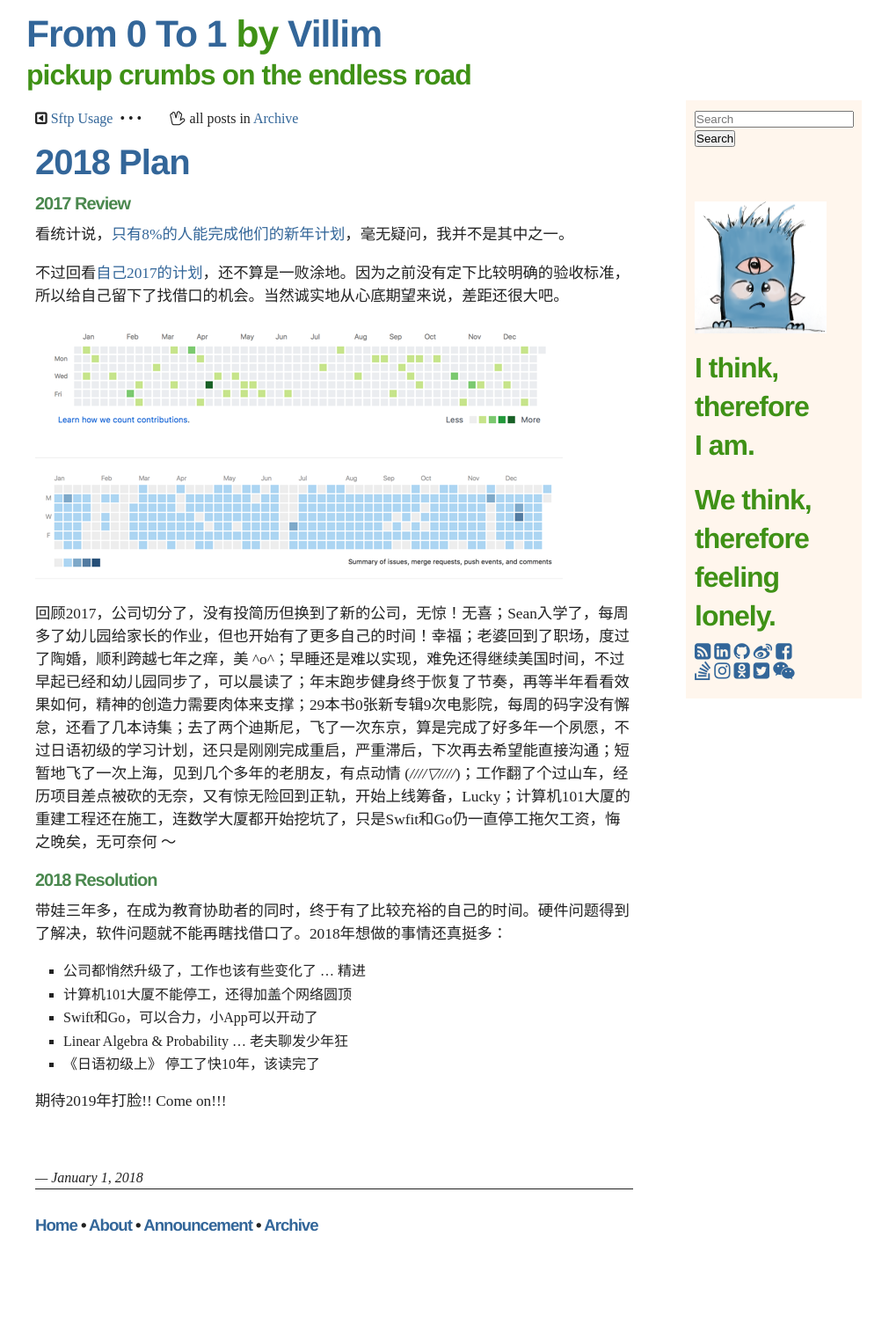
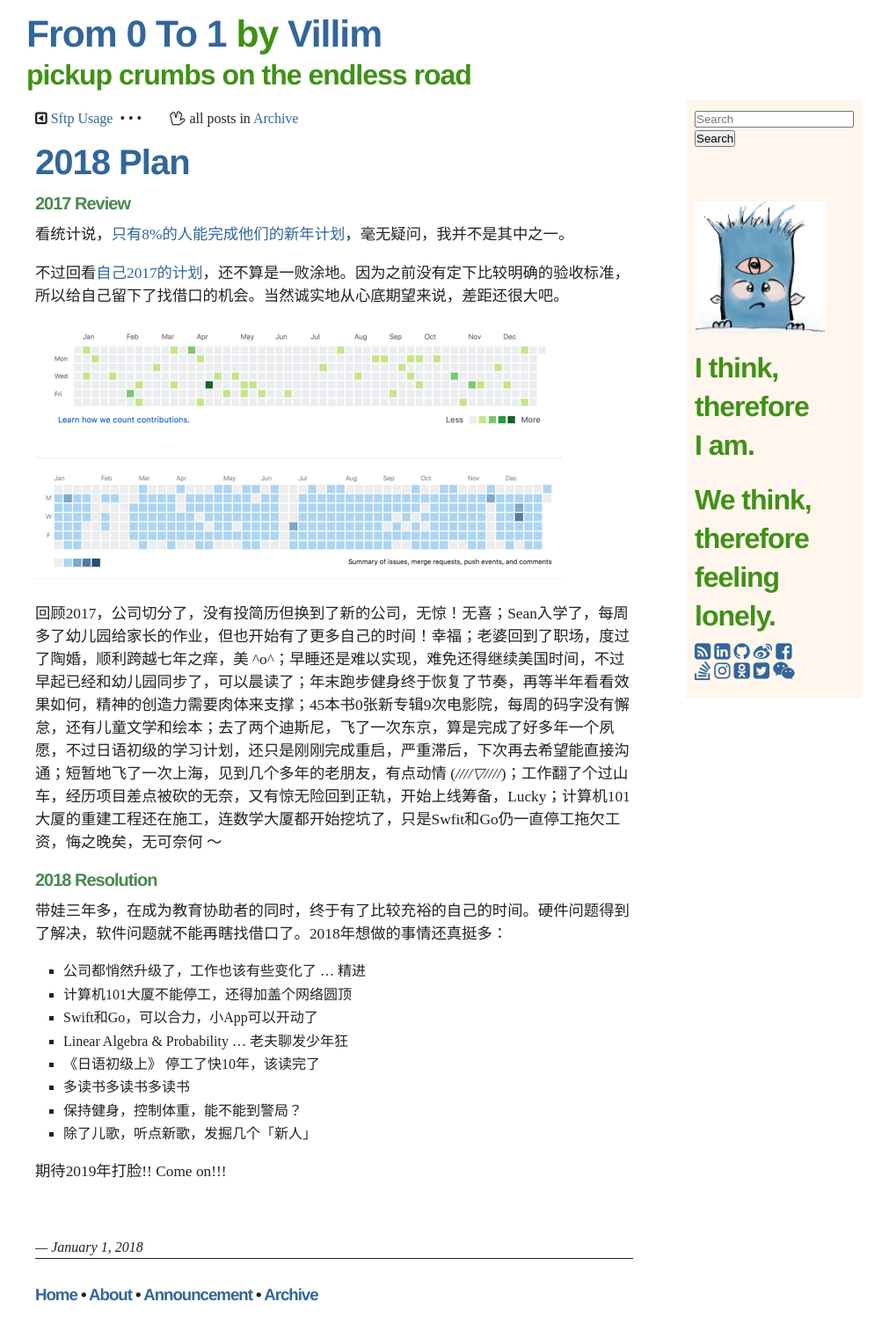
Before and after one commit to villim/villim.github.io, a Jekyll site: the page built from _posts/2018-01-01-2018-plan.md, in a window 1280 px wide. Shown: the whole page at 88% size, without its empty margins (135-1146 px from the left). Built offline with Jekyll 4.4.1, drawn with Linux system fonts in a browser that asks for light colours; before the commit the page ends 1434 px from its top, so only the background shows below that.

Commit message:
blog 2018 plan update

```diff
--- a/_posts/2018-01-01-2018-plan.md
+++ b/_posts/2018-01-01-2018-plan.md
@@ -13,7 +13,7 @@ layout: post
 
 ![2017 Gitlab](http://villim.github.io/img/2018/2017-gitlab.png)
 
-回顾2017，公司切分了，没有投简历但换到了新的公司，无惊！无喜；Sean入学了，每周多了幼儿园给家长的作业，但也开始有了更多自己的时间！幸福；老婆回到了职场，度过了陶婚，顺利跨越七年之痒，美 ^o^；早睡还是难以实现，难免还得继续美国时间，不过早起已经和幼儿园同步了，可以晨读了；年末跑步健身终于恢复了节奏，再等半年看看效果如何，精神的创造力需要肉体来支撑；29本书0张新专辑9次电影院，每周的码字没有懈怠，还看了几本诗集；去了两个迪斯尼，飞了一次东京，算是完成了好多年一个夙愿，不过日语初级的学习计划，还只是刚刚完成重启，严重滞后，下次再去希望能直接沟通；短暂地飞了一次上海，见到几个多年的老朋友，有点动情 (*////▽////*)；工作翻了个过山车，经历项目差点被砍的无奈，又有惊无险回到正轨，开始上线筹备，Lucky；计算机101大厦的重建工程还在施工，连数学大厦都开始挖坑了，只是Swfit和Go仍一直停工拖欠工资，悔之晚矣，无可奈何 ～
+回顾2017，公司切分了，没有投简历但换到了新的公司，无惊！无喜；Sean入学了，每周多了幼儿园给家长的作业，但也开始有了更多自己的时间！幸福；老婆回到了职场，度过了陶婚，顺利跨越七年之痒，美 ^o^；早睡还是难以实现，难免还得继续美国时间，不过早起已经和幼儿园同步了，可以晨读了；年末跑步健身终于恢复了节奏，再等半年看看效果如何，精神的创造力需要肉体来支撑；45本书0张新专辑9次电影院，每周的码字没有懈怠，还有儿童文学和绘本；去了两个迪斯尼，飞了一次东京，算是完成了好多年一个夙愿，不过日语初级的学习计划，还只是刚刚完成重启，严重滞后，下次再去希望能直接沟通；短暂地飞了一次上海，见到几个多年的老朋友，有点动情 (*////▽////*)；工作翻了个过山车，经历项目差点被砍的无奈，又有惊无险回到正轨，开始上线筹备，Lucky；计算机101大厦的重建工程还在施工，连数学大厦都开始挖坑了，只是Swfit和Go仍一直停工拖欠工资，悔之晚矣，无可奈何 ～
 
 ### 2018 Resolution
 
@@ -24,5 +24,8 @@ layout: post
 * Swift和Go，可以合力，小App可以开动了
 * Linear Algebra & Probability ... 老夫聊发少年狂
 * 《日语初级上》 停工了快10年，该读完了
+* 多读书多读书多读书
+* 保持健身，控制体重，能不能到警局？
+* 除了儿歌，听点新歌，发掘几个「新人」
 
 期待2019年打脸!! Come on!!!
```
